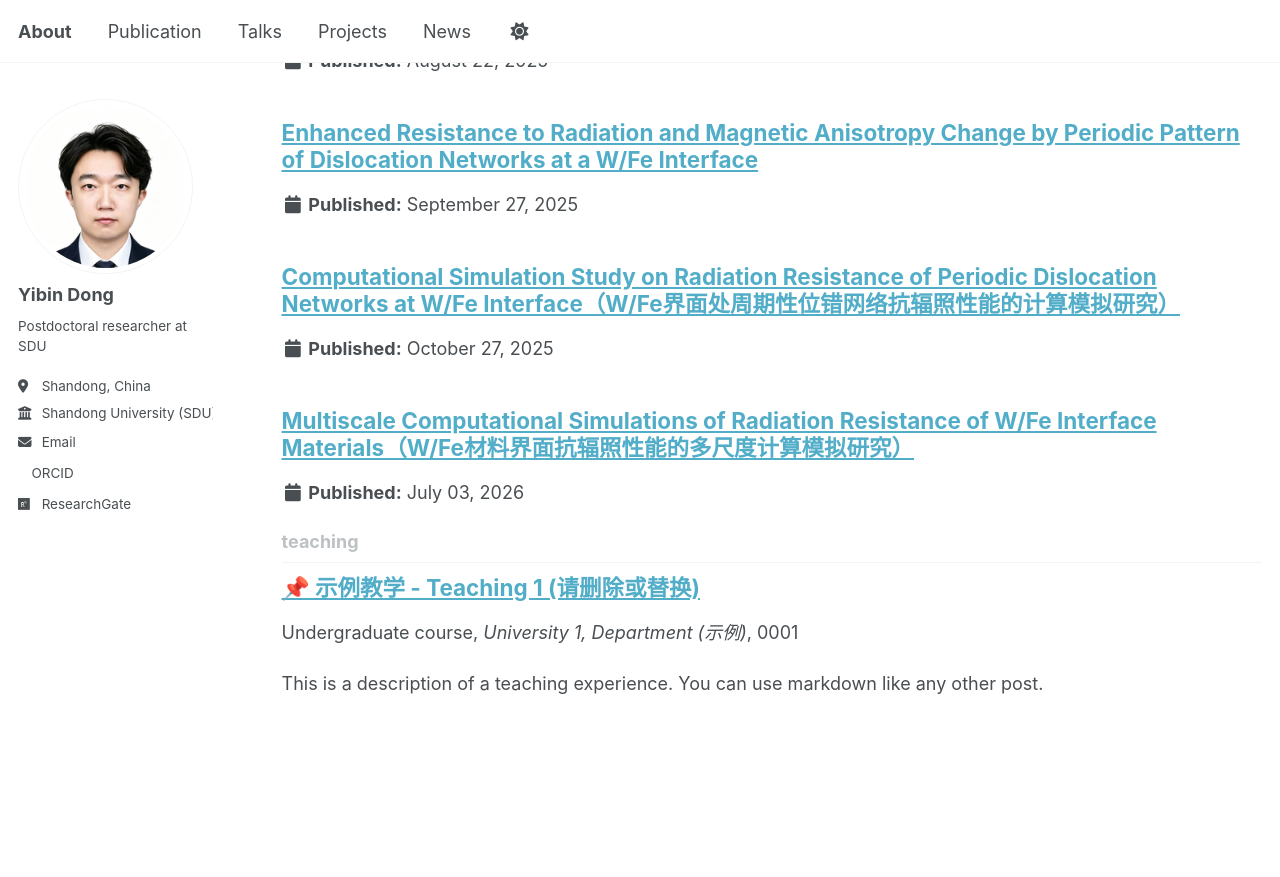
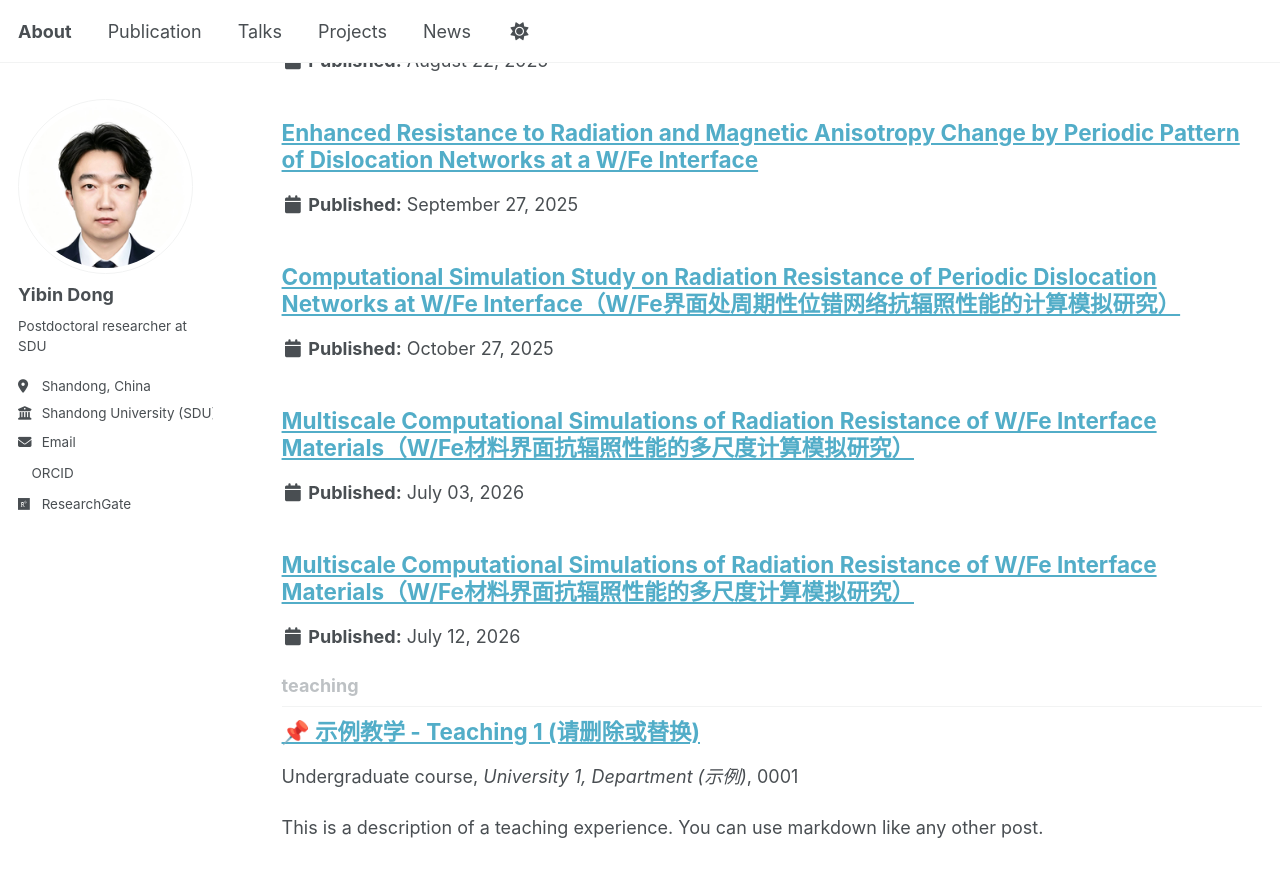
Before and after one commit to Molight/Molight.github.io, a Jekyll site: the page built from _pages/collection-archive.html, in a window 1280 px wide and 900 px high, scrolled down 2630 px. Shown: the top 877 px of the window. Built offline with Jekyll 4.4.1, drawn with Linux system fonts in a browser that asks for light colours; a style sheet for code colours, icons or effects is not loaded; before the commit the page ends 3386 px from its top, so only the background shows below that.

Commit message:
feat(talks+news): add 2026-07-12 武汉 中国材料大会2026 poster
- New talk entry: Multiscale Computational Simulations of Radiation Resistance
  of W/Fe Interface Materials (W/Fe材料界面抗辐照性能的多尺度计算模拟研究)
  presented as a poster at 中国材料大会2026 (Chinese Materials Congress 2026),
  Wuhan, Hubei, China on 2026-07-12.
- news.md: added 2026-07-12 entry above the 2026-07-03 Best Poster Award line.

```diff
--- a/_pages/news.md
+++ b/_pages/news.md
@@ -13,6 +13,7 @@ Recent updates on papers, talks, awards, and milestones.
 
 ## 2026
 
+- **(2026-07-12)** Presented a poster on "Multiscale Computational Simulations of Radiation Resistance of W/Fe Interface Materials" (W/Fe材料界面抗辐照性能的多尺度计算模拟研究) at 中国材料大会2026 (Chinese Materials Congress 2026), Wuhan.
 - **(2026-07-03)** Won **Best Poster Award** at the 18th International Conference on Multi-scale Computational Modeling of Materials (第18届材料多尺度计算模拟国际会议).
 - **(2026-03)** Joined Shandong University (Institute of Frontier and Interdisciplinary Science) as a Postdoctoral Researcher.
 
--- /dev/null
+++ b/_talks/2026-07-12-multiscale-computational-simulations-of-radiation-resistance-of-w-fe-interface-materials.md
@@ -0,0 +1,9 @@
+---
+title: "Multiscale Computational Simulations of Radiation Resistance of W/Fe Interface Materials（W/Fe材料界面抗辐照性能的多尺度计算模拟研究）"
+collection: talks
+type: "Conference Poster"
+permalink: /talks/2026-07-12-multiscale-computational-simulations-of-radiation-resistance-of-w-fe-interface-materials
+venue: "中国材料大会2026 (Chinese Materials Congress 2026)"
+date: 2026-07-12
+location: "Wuhan, Hubei, China"
+---
```
